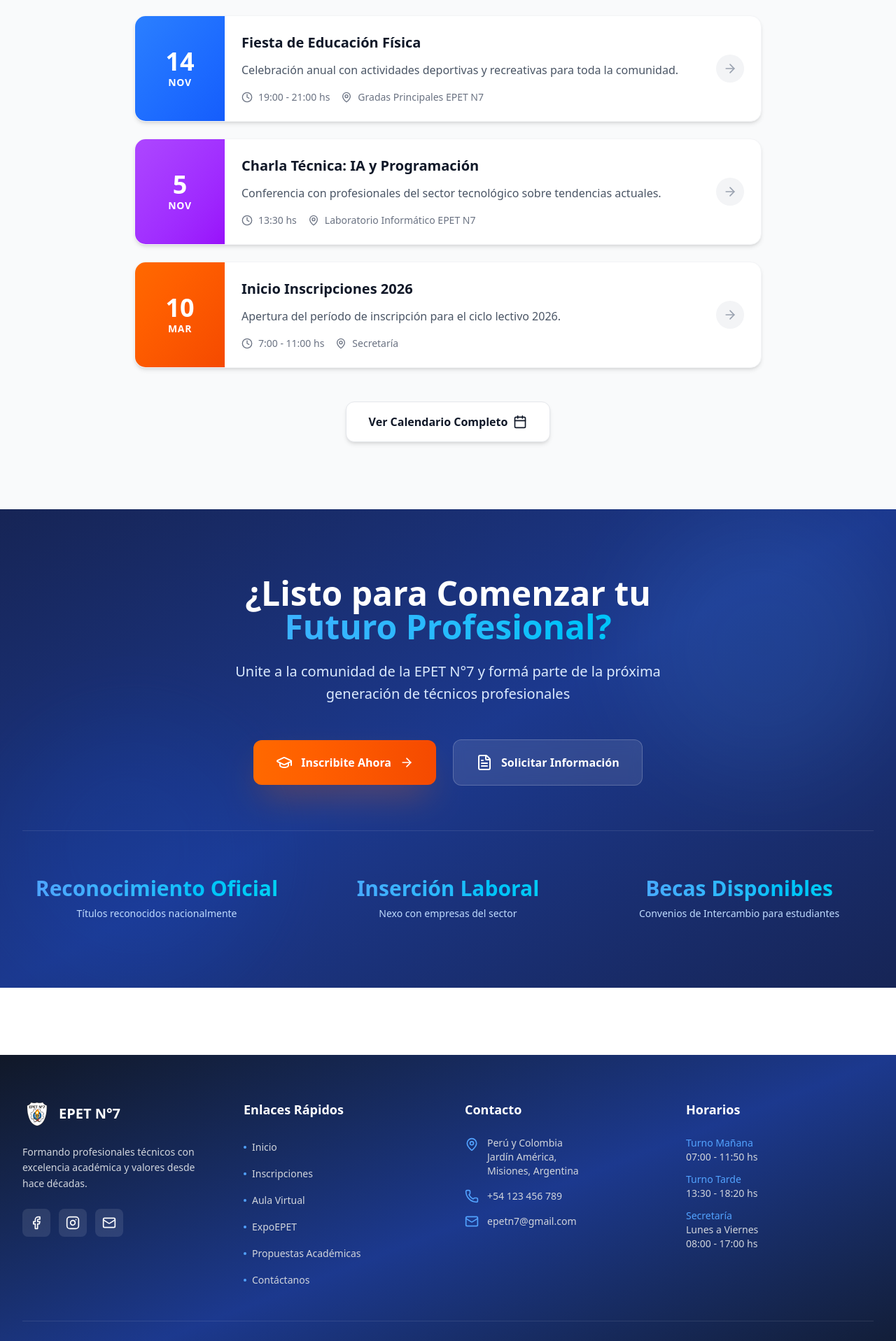
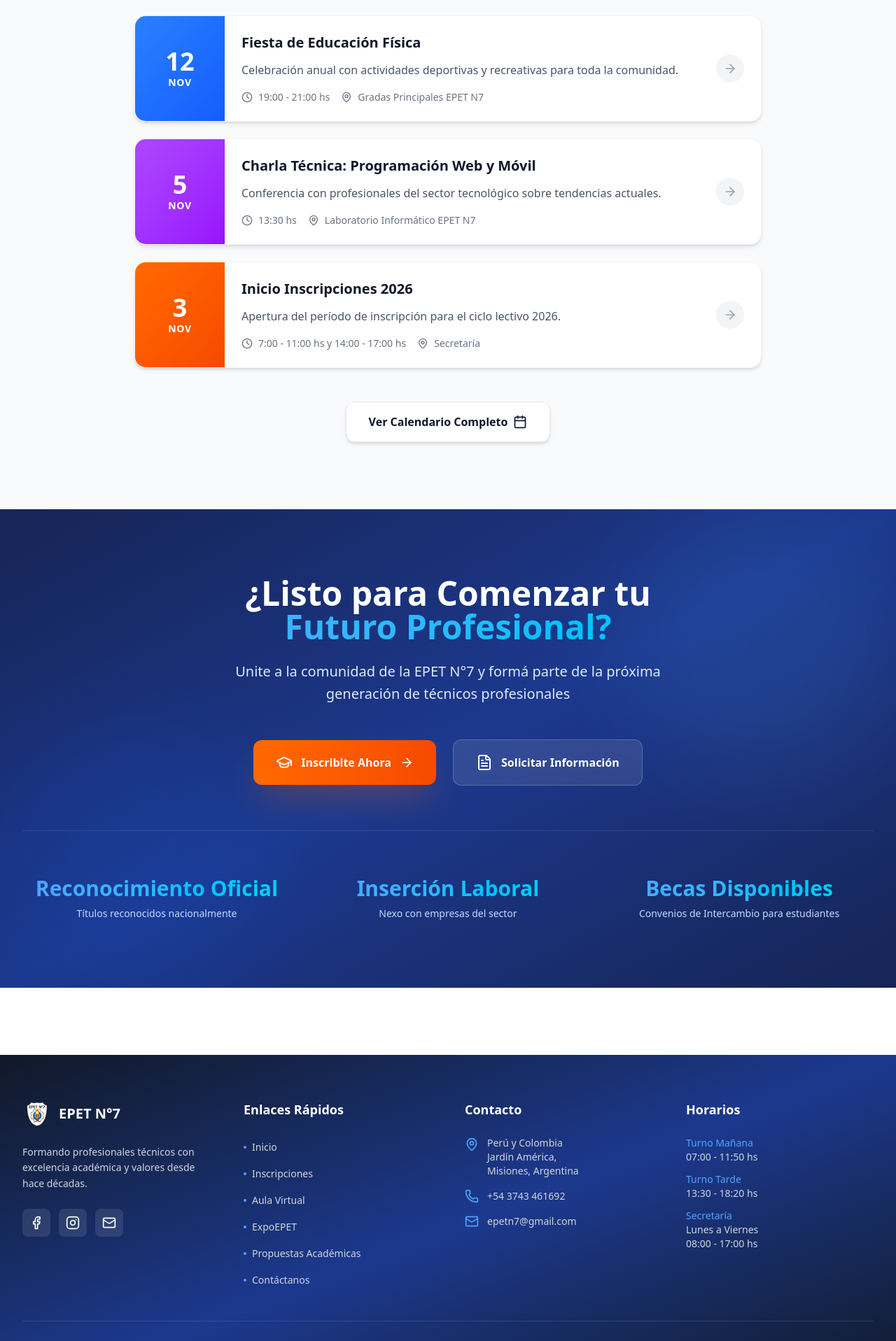
Before and after one commit to Lautiezequiell/epetn7, a React (Vite) app: page / in a window 1280 px wide. Shown: the part 3918-5835 px from the top of the page at 70% size. Built offline with nearby package versions, Linux system fonts and the light colour scheme.

Commit message:
Final_changes

```diff
--- a/src/Components/FeaturedProjects.jsx
+++ b/src/Components/FeaturedProjects.jsx
@@ -9,7 +9,7 @@ const projects = [
     image: "/EcoDeptoLogo.jpeg",
     category: "Informática 6°B",
     year: "2025",
-    url: "https://epetn7.com.ar/proyectos/p1",
+    url: "https://epetn7.com.ar/proyectos/p2/",
   },
   {
     title: "Sistema Gestor de Biblioteca",
@@ -17,7 +17,7 @@ const projects = [
     image: "/Biblioteca-1.png",
     category: "Informática 6°B",
     year: "2025",
-    url: "https://epetn7.com.ar/proyectos/p2",
+    url: "https://epetn7.com.ar/proyectos/p1",
   },
   {
     title: "SmartHouse",
@@ -25,7 +25,7 @@ const projects = [
     image: "/SmartHouse.jpeg",
     category: "Informática 5°B",
     year: "2025",
-    url: "https://epetn7.com.ar/proyectos/p3",
+    url: "https://epetn7.com.ar/proyectos/P9",
   },
 ];
 
--- a/src/Components/UpcomingEvents.jsx
+++ b/src/Components/UpcomingEvents.jsx
@@ -4,7 +4,7 @@ import { Calendar, Clock, MapPin, ArrowRight } from "lucide-react";
 
 const events = [
   {
-    date: "14",
+    date: "12",
     month: "NOV",
     title: "Fiesta de Educación Física",
     time: "19:00 - 21:00 hs",
@@ -15,17 +15,17 @@ const events = [
   {
     date: "5",
     month: "NOV",
-    title: "Charla Técnica: IA y Programación",
+    title: "Charla Técnica: Programación Web y Móvil",
     time: "13:30 hs",
     location: "Laboratorio Informático EPET N7",
     description: "Conferencia con profesionales del sector tecnológico sobre tendencias actuales.",
     color: "purple",
   },
   {
-    date: "10",
-    month: "MAR",
+    date: "3",
+    month: "NOV",
     title: "Inicio Inscripciones 2026",
-    time: "7:00 - 11:00 hs",
+    time: "7:00 - 11:00 hs y 14:00 - 17:00 hs",
     location: "Secretaría",
     description: "Apertura del período de inscripción para el ciclo lectivo 2026.",
     color: "orange",
--- a/src/Layout.jsx
+++ b/src/Layout.jsx
@@ -299,7 +299,7 @@ export default function Layout({ children }) {
                     href="tel:+54123456789"
                     className="text-gray-300 hover:text-white text-sm transition-colors"
                   >
-                    +54 123 456 789
+                    +54 3743 461692
                   </a>
                 </li>
                 <li className="flex items-center gap-3">
```
